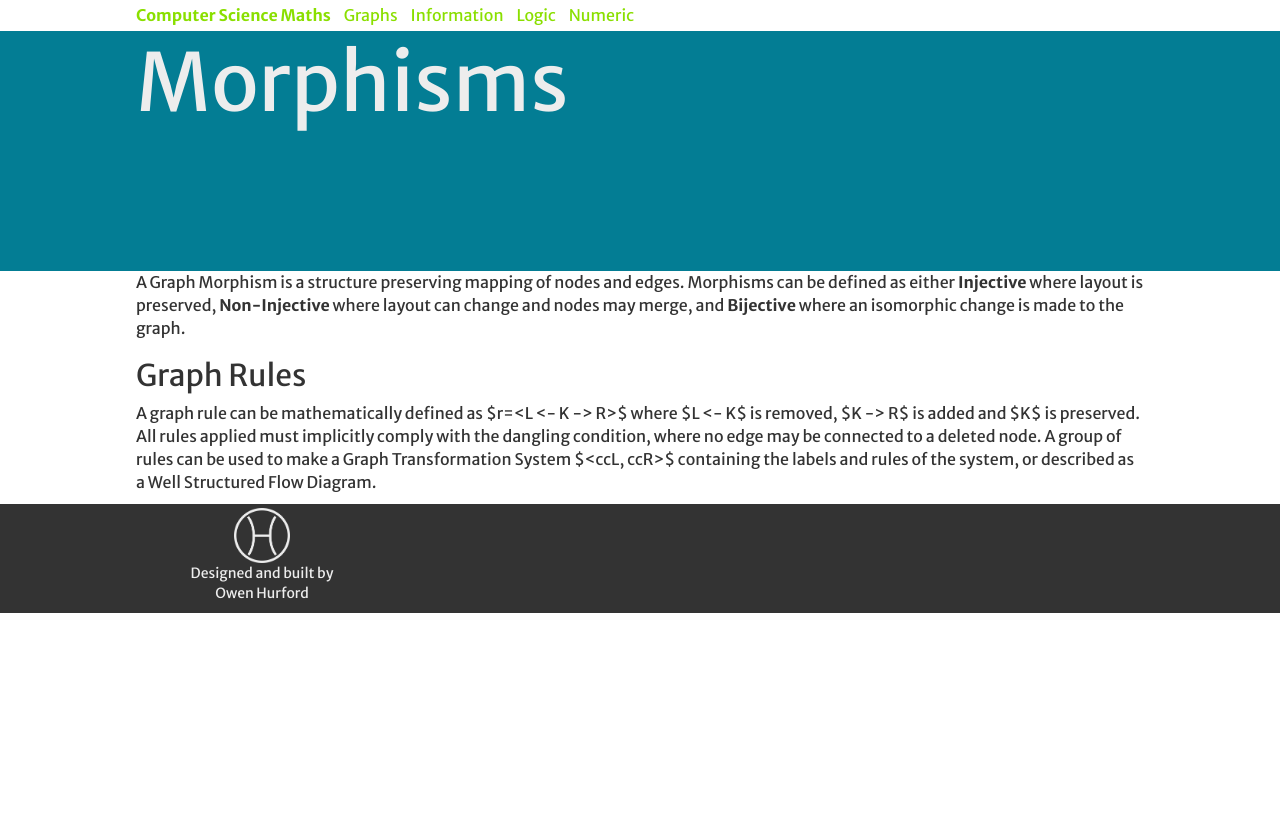
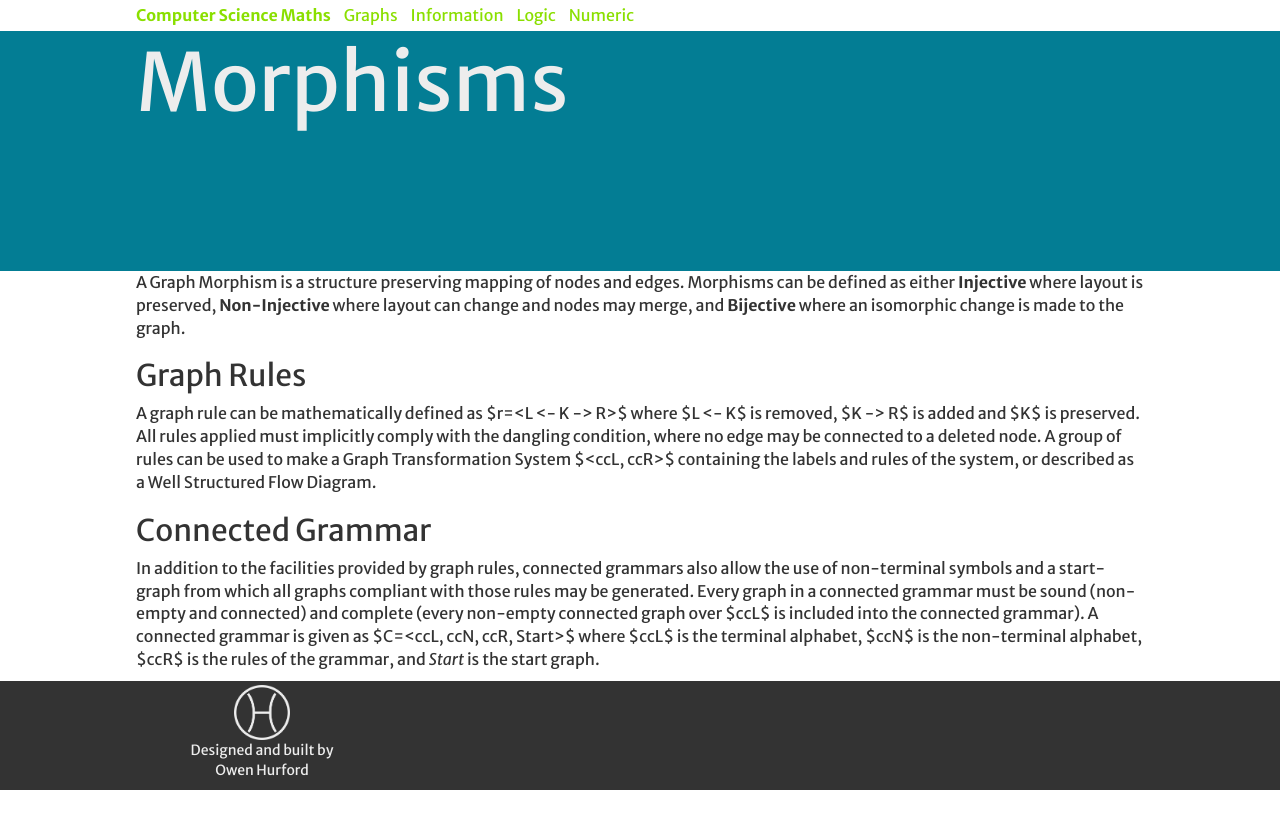
Before and after one commit to alwaysbusy/csmaths, a Jekyll site: the page built from topics/graph/morphism.md, in a window 1280 px wide. Shown: the top 829 px of the page. Built offline with Jekyll 4.4.1, drawn with Linux system fonts in a browser that asks for light colours; nearby versions of some CDN libraries.

Commit message:
Introduction to Graph Morphisms

```diff
--- a/topics/graph/morphism.md
+++ b/topics/graph/morphism.md
@@ -8,3 +8,6 @@ A Graph Morphism is a structure preserving mapping of nodes and edges.  Morphism
 
 ## Graph Rules
 A graph rule can be mathematically defined as $r=<L <- K -> R>$ where $L <- K$ is removed, $K -> R$ is added and $K$ is preserved.  All rules applied must implicitly comply with the dangling condition, where no edge may be connected to a deleted node.  A group of rules can be used to make a Graph Transformation System $<ccL, ccR>$ containing the labels and rules of the system, or described as a Well Structured Flow Diagram.
+
+## Connected Grammar
+In addition to the facilities provided by graph rules, connected grammars also allow the use of non-terminal symbols and a start-graph from which all graphs compliant with those rules may be generated.  Every graph in a connected grammar must be sound (non-empty and connected) and complete (every non-empty connected graph over $ccL$ is included into the connected grammar).  A connected grammar is given as $C=<ccL, ccN, ccR, Start>$ where $ccL$ is the terminal alphabet, $ccN$ is the non-terminal alphabet, $ccR$ is the rules of the grammar, and *Start* is the start graph.
```
